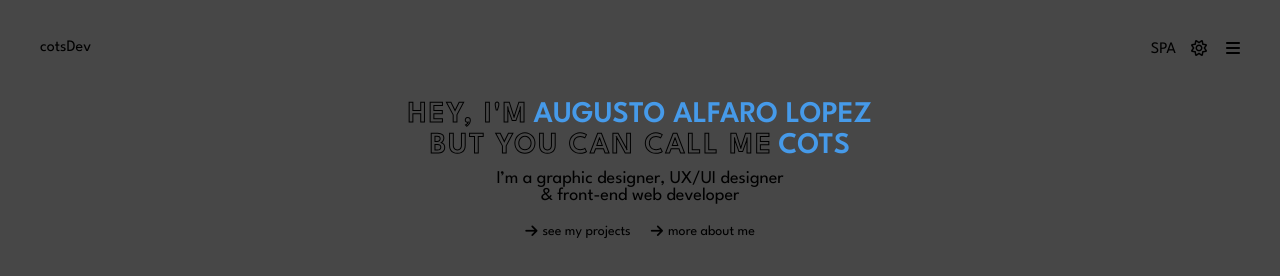
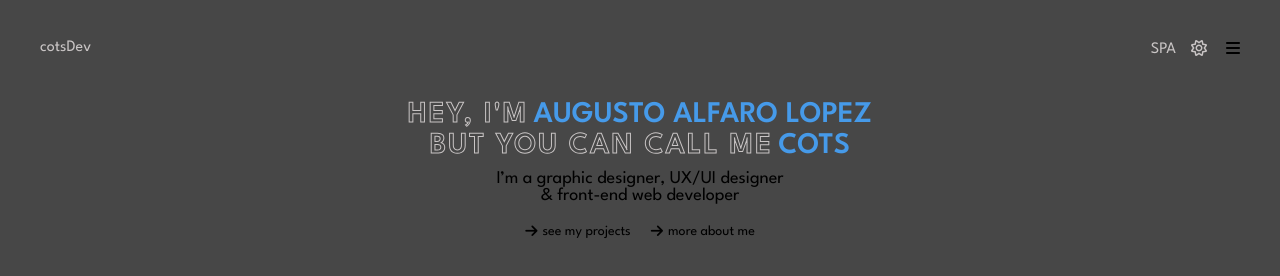
Before and after one commit to cotsdev93/cotsdev93, a website: page index.html in a window 1280 px wide. Both pictures are taken after a click on the icon 1199 px from the left and 48 px from the top of the page. Drawn offline with Linux system fonts and the light colour scheme.

Commit message:
continuacion de theme

```diff
--- a/index.html
+++ b/index.html
@@ -22,7 +22,7 @@
   <body>
     <nav>
       <div class="logoContainer">
-        <p class="logo"><a href="" class="logoM"> cotsDev </a></p>
+        <p class="logo">cotsDev</p>
       </div>
       <div class="navigation">
         <ul>
--- a/script.js
+++ b/script.js
@@ -26,22 +26,37 @@ logo.addEventListener("click", (event) => {
 
 const moon = document.querySelector(".fa-moon");
 const sun = document.querySelector(".fa-sun");
-const body = document.querySelector("body")
+const body = document.querySelector("body");
+const language = document.querySelector(".language");
+const welcomeText = document.querySelectorAll(".welcomeText");
 
 moon.addEventListener("click", (event) => {
   event.preventDefault();
   moon.style.transform = "translateY(-20px)";
   sun.style.transform = "translateY(-20px)";
-  body.classList.add("moon")
-  sun.style.opacity = "1"
+  body.classList.add("moon");
+  sun.style.opacity = "1";
+  logo.classList.add("moon");
+  language.classList.add("moon");
+
+  welcomeText.forEach((element) => {
+    element.classList.add("moon");
+  });
 });
 
 sun.addEventListener("click", (event) => {
-  event.preventDefault()
+  event.preventDefault();
   moon.style.transform = "translateY(0px)";
   sun.style.transform = "translateY(0px)";
-  body.classList.remove("moon")
+  body.classList.remove("moon");
+  logo.classList.remove("moon");
+  language.classList.remove("moon");
+
+  welcomeText.forEach((element) => {
+    element.classList.remove("moon");
+  });
 });
+
 
 ///////////////////////////////////////////////////////////// main
 
@@ -141,7 +156,6 @@ const ganadera = document.querySelector(".ganadera");
 const das = document.querySelector(".das");
 const dres = document.querySelector(".dres");
 
-// Función para manejar la transición con opacidad
 function showPreview(className) {
   previewContainer.classList.add(className);
   setTimeout(() => {
--- a/scss/componentes/main.scss
+++ b/scss/componentes/main.scss
@@ -12,9 +12,14 @@ body {
         font-size: 30px;
         font-weight: 600;
         .welcomeText {
+          transition: all 0.7s ease-in-out;
           color: transparent; /* Hace el relleno del texto transparente */
           -webkit-text-stroke: 1px $main; /* Borde de 2px de ancho y color negro */
           letter-spacing: 2px;
+        }
+        .moon {
+          -webkit-text-stroke: 1px $mainMoon;
+          background-color: transparent;
         }
         .name {
           color: $second;
@@ -25,6 +30,7 @@ body {
       transition: all 0.7s;
       transform: translateY(-50px);
       opacity: 0;
+
     }
     .wTwo {
       transition: all 0.7s;
@@ -80,7 +86,7 @@ body {
         }
 
         &::after {
-          content: '';
+          content: "";
           position: absolute;
           left: 0;
           bottom: 0; /* Posición del subrayado */
@@ -100,7 +106,7 @@ body {
       opacity: 1;
     }
   }
-  .displayNone{
+  .displayNone {
     display: none;
   }
 }
--- a/scss/componentes/nav.scss
+++ b/scss/componentes/nav.scss
@@ -8,14 +8,11 @@ body {
       .logo {
         width: auto;
         transform: translateY(-20px);
-        transition: 1s ease-in-out;
-        .logoM {
-          text-decoration: none;
-          color: $main;
-        }
-        .moon {
-          color: $mainMoon;
-        }
+        transition: 0.7s;
+        background-color: transparent;
+      }
+      .moon {
+        color: $mainMoon;
       }
       .intro {
         transform: translateY(0px);
@@ -37,6 +34,19 @@ body {
             .theme {
               transform: translateY(-20px);
               transition: 0.8s ease-in-out;
+              // background-color: transparent;
+            }
+
+            .language {
+              background-color: transparent;
+            }
+
+            .fa-sun {
+              color: $mainMoon
+            }
+
+            .moon {
+              color: $mainMoon;
             }
 
             .intro {
```
Also changed, not shown: css/componentes/main.css, css/componentes/nav.css, css/styles.css, 1 other file.
